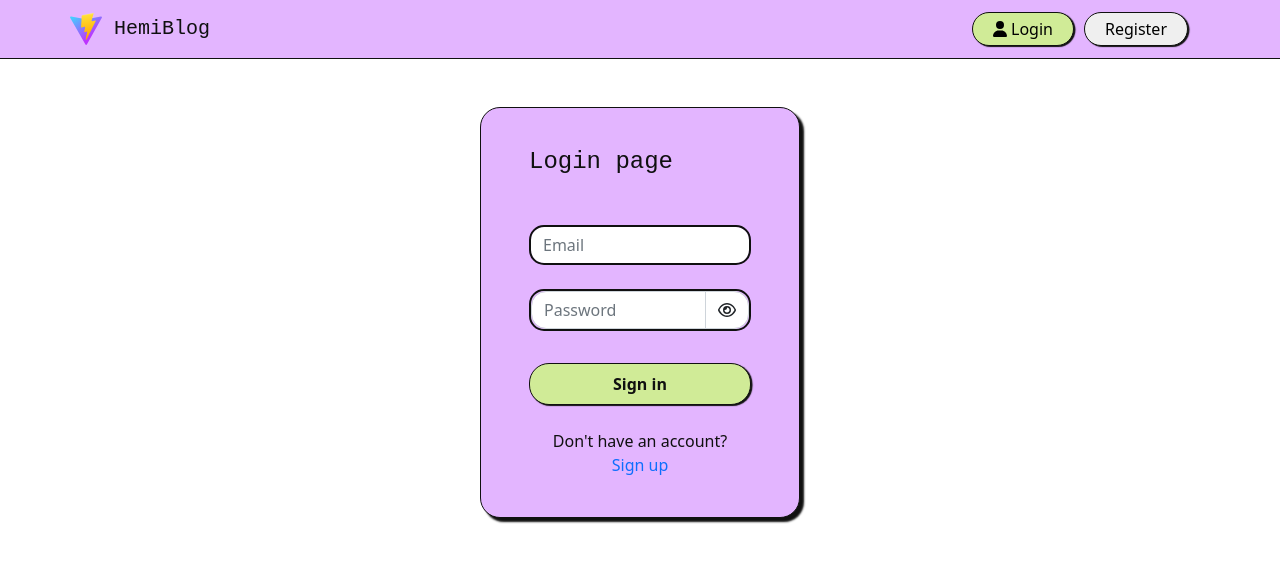
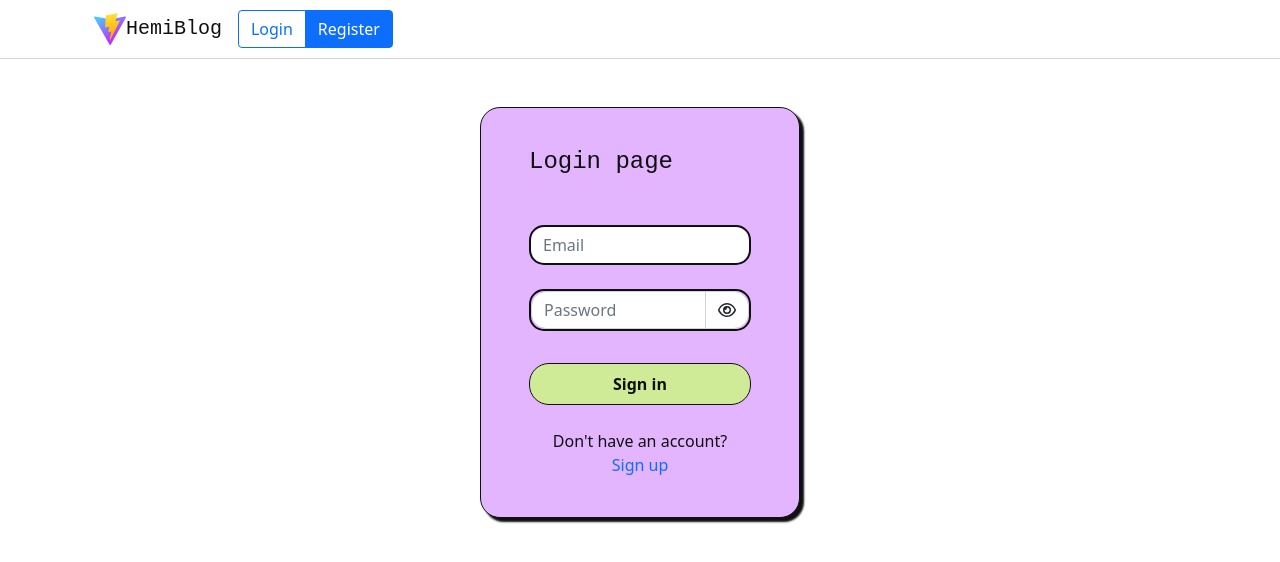
Before and after one commit to myhrindra194/Blog-Frontend, a React (Vite) app: page /login in a window 1280 px wide. Shown: the top 562 px of the page. Built offline with nearby package versions, Linux system fonts and the light colour scheme.

Commit message:
Adjust dateDiff function

```diff
--- a/src/components/CustomLink.jsx
+++ b/src/components/CustomLink.jsx
@@ -3,7 +3,7 @@ import { Link } from "react-router-dom";
 /* eslint-disable react/prop-types */
 export default function CustomLink({ children, to }) {
   return (
-    <Link to={to} style={{ color: "black", textDecoration: "none" }}>
+    <Link to={to} style={{ color: "white", textDecoration: "none" }}>
       {children}
     </Link>
   );
--- a/src/components/NavBar.jsx
+++ b/src/components/NavBar.jsx
@@ -1,16 +1,17 @@
-import { faUser } from "@fortawesome/free-solid-svg-icons";
+import { faBars } from "@fortawesome/free-solid-svg-icons";
 import { FontAwesomeIcon } from "@fortawesome/react-fontawesome";
-import { Nav, NavbarBrand } from "reactstrap";
+import { Button, ButtonGroup, Navbar, NavbarBrand } from "reactstrap";
 import { useAuth } from "../hooks/useAuth";
 import CustomLink from "./CustomLink";
 import vite from "/vite.svg";
+import { Link } from "react-router-dom";
 
 export default function NavBar() {
   const { token } = useAuth().user;
 
   return (
     <div className="sticky-top navBarBlured">
-      <Nav className="container py-2 d-flex justify-content-between align-items-center">
+      <Navbar className="container py-2 navbar-expand-md">
         <NavbarBrand
           href="/"
           style={{
@@ -20,27 +21,47 @@ export default function NavBar() {
           }}
         >
           <img src={vite} alt="Logo react" />
-          <span> HemiBlog</span>
+          HemiBlog
         </NavbarBrand>
-        {token != null ? (
-          <div>
-            <button className="me-3">
+        <button
+          className="navbar-toggler"
+          type="button"
+          data-bs-toggle="collapse"
+          data-bs-target="#navbarSupportedContent"
+          aria-controls="navbarSupportedContent"
+          aria-expanded="false"
+          aria-label="Toggle navigation"
+        >
+          <FontAwesomeIcon icon={faBars} />
+        </button>
+        <div className="collapse navbar-collapse" id="navbarSupportedContent">
+          {token != null ? (
+            <Button color="primary">
               <CustomLink to="/dashboard">DashBoard</CustomLink>
-            </button>
-          </div>
-        ) : (
-          <div className="justify-content-between">
-            <button className="buttonLogin">
-              <CustomLink to="/login">
-                <FontAwesomeIcon icon={faUser} /> Login
-              </CustomLink>
-            </button>
-            <button>
-              <CustomLink to="/register">Register</CustomLink>
-            </button>
-          </div>
-        )}
-      </Nav>
+            </Button>
+          ) : (
+            <ButtonGroup>
+              <Button outline color="primary">
+                <Link
+                  to="/login"
+                  className="primary loginBtn"
+                  style={{ textDecoration: "none" }}
+                >
+                  Login
+                </Link>
+              </Button>
+              <Button color="primary">
+                <Link
+                  to="/register"
+                  style={{ color: "white", textDecoration: "none" }}
+                >
+                  Register
+                </Link>
+              </Button>
+            </ButtonGroup>
+          )}
+        </div>
+      </Navbar>
     </div>
   );
 }
--- a/src/components/PostCard.jsx
+++ b/src/components/PostCard.jsx
@@ -20,7 +20,6 @@ export default function PostCard({ post, isExpanded, children }) {
 
   const dateStr = new Date(post.createdAt).toISOString();
 
-
   return (
     <div className="card mb-3">
       <div className="row g-0">
@@ -40,9 +39,7 @@ export default function PostCard({ post, isExpanded, children }) {
               </small>
               <small className="text-muted">
                 <br />
-                Posted on {new Date(post.createdAt).toLocaleDateString()}
-                {" - "}
-                {dateDiff(dateStr)}
+              Posted since {dateDiff(dateStr)}
               </small>
             </div>
 
--- a/src/index.css
+++ b/src/index.css
@@ -1,26 +1,19 @@
 .navBarBlured {
-  background-color: #e3b5FF;
-  border-bottom: solid 1.5px #101010;
+  background-color: white;
+  border-bottom: solid 1.5px #d7d7d7;
 }
-
+.loginBtn:hover {
+  color: white;
+}
+.login {
+  color:  #3498db;
+}
 
 #email:focus,
 #userName:focus,
 #password:focus,
 #confirmPassword:focus {
   box-shadow: none;
-}
-
-button {
-  padding: 4px 20px;
-  margin: 0px 10px;
-  box-shadow: 1.5px 1px 1px #101010;
-}
-
-
-button:hover {
-  transform: scale(1.04);
-  transition: 0.3s;
 }
 
 .buttonLogin, .buttonRegister {
--- a/src/utils/function.js
+++ b/src/utils/function.js
@@ -6,6 +6,7 @@ export function filterPost(posts, searchWord=""){
 
 
 export function dateDiff(dateStr) {
+
     const now = new Date();
     const diff = now - new Date(dateStr);
 
@@ -15,13 +16,15 @@ export function dateDiff(dateStr) {
     const secondes = Math.floor((diff % (1000 * 60)) / 1000);
 
     if (jours > 0) {
-      return `Il y a ${jours} jour${jours > 1 ? 's' : ''}`;
+      if(jours > 31)
+        return new Date(dateStr).toLocaleDateString();
+      return `${jours} day${jours > 1 ? 's' : ''}`;
     } else if (heures > 0) {
-      return `Il y a ${heures} heure${heures > 1 ? 's' : ''}`;
+      return `${heures} hour${heures > 1 ? 's' : ''}`;
     } else if(minutes > 0){
-      return `Il y a ${minutes} minute${minutes > 1 ? 's' : ''}`;
+      return `${minutes} minute${minutes > 1 ? 's' : ''}`;
     }
-    else {
-        return `Il y a ${secondes} seconds`;
+    else{
+        return `${secondes} seconds`;
     }
   }
```
